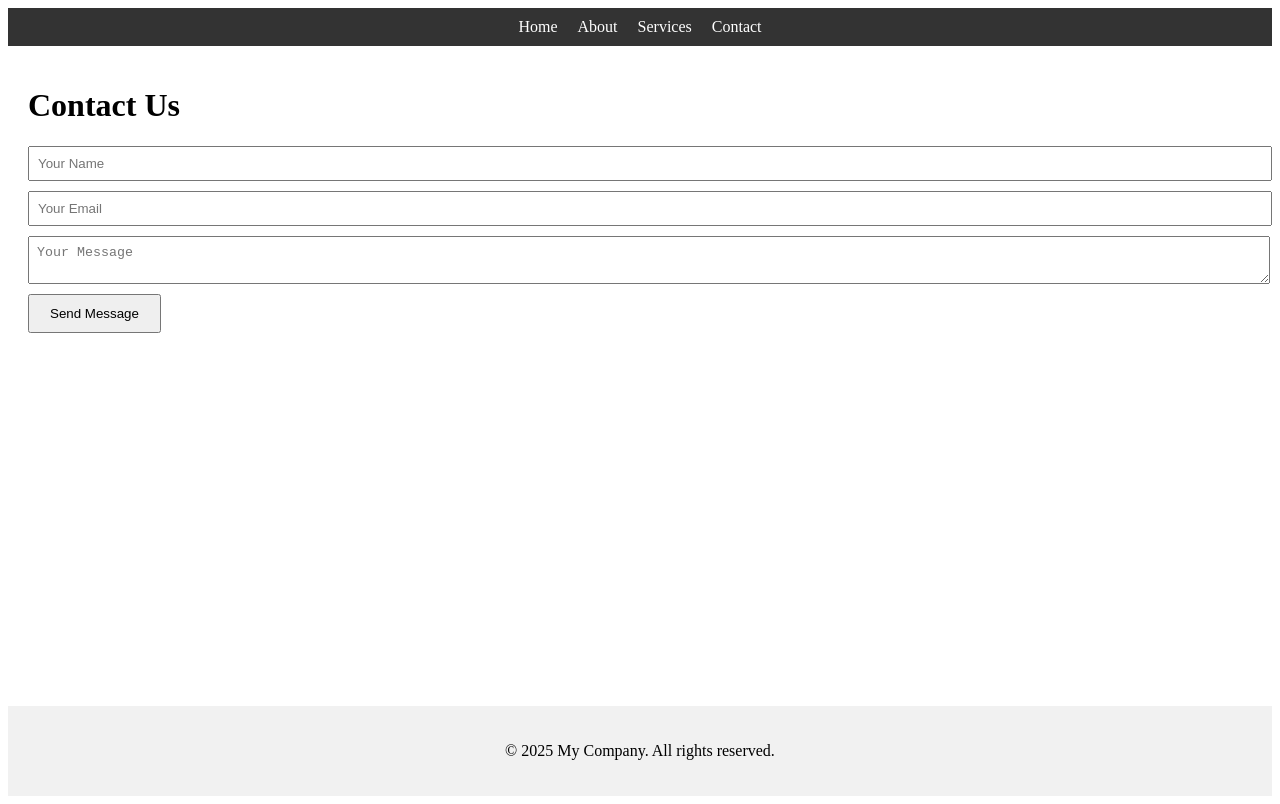
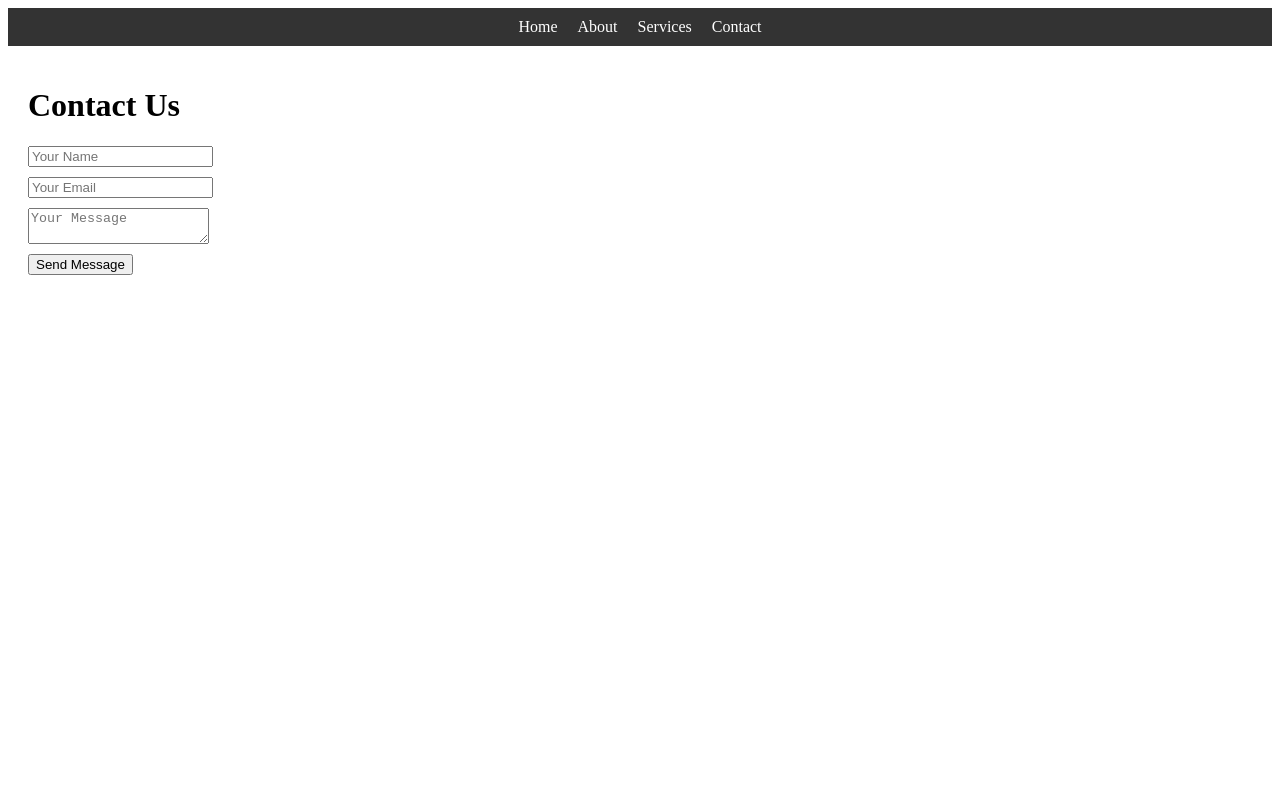
Before and after one commit to Olivier0324/alx-fe-reactjs, a React (Vite) app in the folder my-company/: page /contact in a window 1280 px wide. Built offline with nearby package versions, Linux system fonts and the light colour scheme.

Commit message:
Created my first project with navigation

```diff
--- a/my-company/src/App.jsx
+++ b/my-company/src/App.jsx
@@ -3,22 +3,18 @@ import Home from './pages/Home';
 import About from './pages/About';
 import Services from './pages/Services';
 import Contact from './pages/Contact';
-import Footer from './components/Footer'; // Optional
-import Navbar from './components/Navbar';
+import Navbar from './components/Navbar'; // ✅ Make sure this path matches
 
 function App() {
   return (
     <BrowserRouter>
-    <Navbar />
-      <div style={{ minHeight: '80vh' }}>
+      <Navbar /> {/* ✅ Include Navbar here */}
       <Routes>
         <Route path="/" element={<Home />} />
         <Route path="/about" element={<About />} />
         <Route path="/services" element={<Services />} />
         <Route path="/contact" element={<Contact />} />
       </Routes>
-      </div>
-      <Footer /> {/* Optional */}
     </BrowserRouter>
   );
 }
--- a/my-company/src/components/NavBar.jsx
+++ b/my-company/src/components/NavBar.jsx
@@ -1,3 +1,4 @@
+// src/components/Navbar.jsx
 import { Link } from 'react-router-dom';
 
 function Navbar() {
--- a/my-company/src/pages/Contact.jsx
+++ b/my-company/src/pages/Contact.jsx
@@ -26,7 +26,7 @@ function Contact() {
              placeholder="Your Name"
              value={formData.name}
              onChange={handleChange}
-          style={{ display: 'block', margin: '10px 0', width: '100%', padding: '8px' }}
+             style={{ display: 'block', margin: '10px 0' }}
            />
            <input
              type="email"
@@ -34,16 +34,16 @@ function Contact() {
              placeholder="Your Email"
              value={formData.email}
              onChange={handleChange}
-          style={{ display: 'block', margin: '10px 0', width: '100%', padding: '8px' }}
+             style={{ display: 'block', margin: '10px 0' }}
            />
            <textarea
              name="message"
              placeholder="Your Message"
              value={formData.message}
              onChange={handleChange}
-          style={{ display: 'block', margin: '10px 0', width: '100%', padding: '8px' }}
+             style={{ display: 'block', margin: '10px 0' }}
            />
-        <button type="submit" style={{ padding: '10px 20px' }}>Send Message</button>
+           <button type="submit">Send Message</button>
       </form>
     </div>
   );
```
Lines whose indentation alone changed are shown as unchanged.
